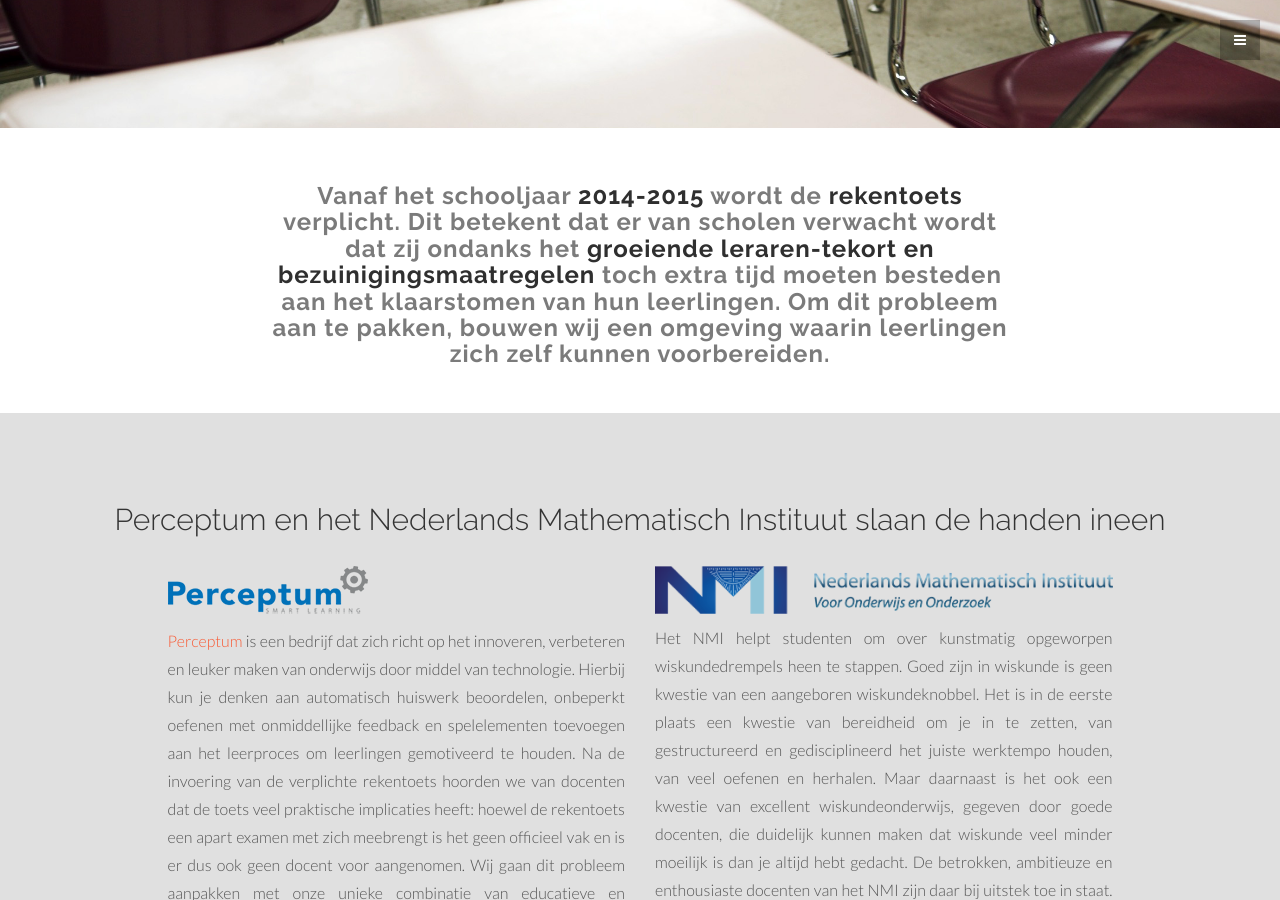
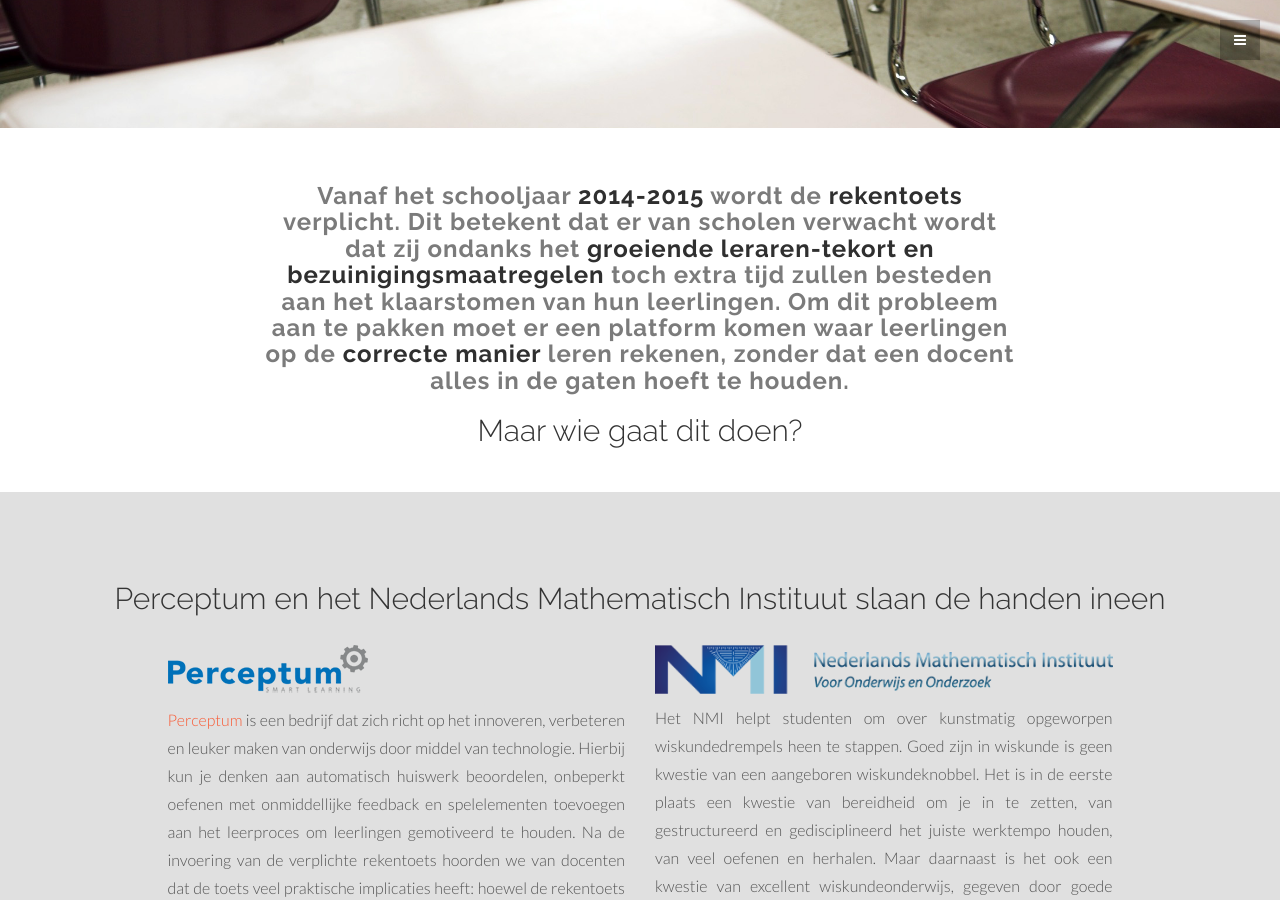
Before and after one commit to perceptum-github-transfer/verplichterekentoets, a Jekyll site: the page index.html, which Jekyll copies as it is, in a window 1280 px wide and 900 px high, scrolled down 462 px. Built offline with Jekyll 4.4.1, drawn with Linux system fonts in a browser that asks for light colours; Markdown is read by kramdown in place of the engine named in the settings.

Commit message:
Some additional changes to imagery

```diff
--- a/index.html
+++ b/index.html
@@ -93,8 +93,9 @@
 		<div class="container">
 			<div class="row">
 				<div class="col-lg-8 col-lg-offset-2">
-				<h3>Vanaf het schooljaar <bold>2014-2015</bold> wordt de <bold>rekentoets</bold> verplicht. Dit betekent dat er van scholen verwacht wordt dat zij ondanks het <bold>groeiende leraren-tekort en bezuinigingsmaatregelen</bold> toch extra tijd moeten besteden aan het klaarstomen van hun leerlingen. Om dit probleem aan te pakken, bouwen wij een omgeving waarin leerlingen zich zelf kunnen voorbereiden.
+				<h3>Vanaf het schooljaar <bold>2014-2015</bold> wordt de <bold>rekentoets</bold> verplicht. Dit betekent dat er van scholen verwacht wordt dat zij ondanks het <bold>groeiende leraren-tekort en bezuinigingsmaatregelen</bold> toch extra tijd zullen besteden aan het klaarstomen van hun leerlingen. Om dit probleem aan te pakken moet er een platform komen waar leerlingen op de <bold>correcte manier</bold> leren rekenen, zonder dat een docent alles in de gaten hoeft te houden.
 				</h3>
+				<h2>Maar wie gaat dit doen? </h2>
 				</div>
 			</div>
 		</div><!-- /container -->
@@ -138,7 +139,7 @@
 				<br>
 				<br>
 				<div class="col-lg-3">
-					<img src="assets/img/clipboard_icon.png" height="124px">
+					<img src="assets/img/pencils_icon.png" height="124px">
 					<h4>Zelfstandig</h4>
 					<p>Oefenen op eigen tempo! In plaats van alle leerlingen alles even veel te laten oefenen, draait het bij ons om het zich meester maken van de stof.</p>
 				</div>
@@ -170,13 +171,13 @@
 </p>
 				</div>
 				<div class="col-lg-3">
-					<img src="assets/img/check_icon.png" height="124px">
+					<img src="assets/img/clipboard_icon.png" height="124px">
 					<h4>Overzicht</h4>
 					<p>Een uitgebreid dashboard geeft docenten snel inzicht over hoe ver de leerlingen zijn. Zij kunnen hierdoor sneller reageren als een leerling achter blijft. Het systeem geeft accurate voorspellingen over hoe de leerlingen zich ontwikkelen.
 </p>
 				</div>
 				<div class="col-lg-3">
-					<img src="assets/img/pencils_icon.png" height="124px">
+					<img src="assets/img/check_icon.png" height="124px">
 					<h4>Effectief</h4>
 					<p>Dankzij deze combinatie van elementen wordt het aantal uren dat docenten hieraan moeten besteden tot een minimum gehouden, terwijl de effectiviteit van hun uren wordt geoptimaliseerd.</p>
 				</div>
@@ -222,7 +223,7 @@
 				<br>
 				<br>
 				<div class="col-lg-6 port-space">
-					<a href="item.html"><img src="assets/img/gemiddeldes.png" width="500px"></a>
+					<a href="item.html"><img src="assets/img/levels.svg" width="500px"></a>
 				</div>
 				<div class="col-lg-6 port-space">
 
```
Also changed, not shown: assets/img/levels.svg (added).
